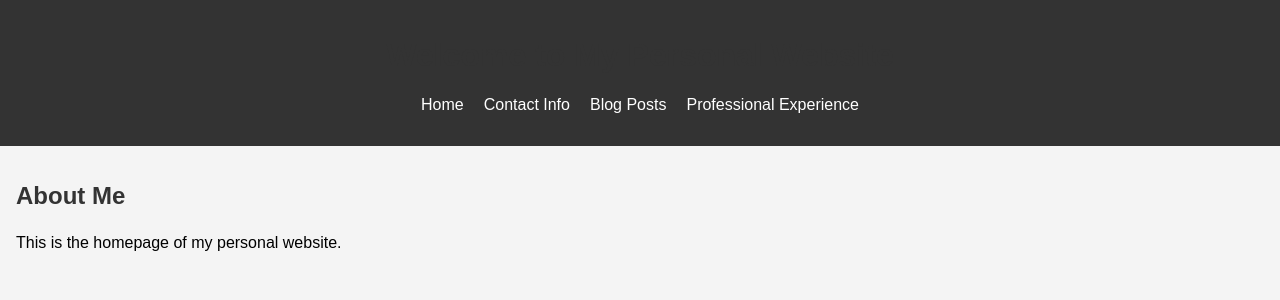
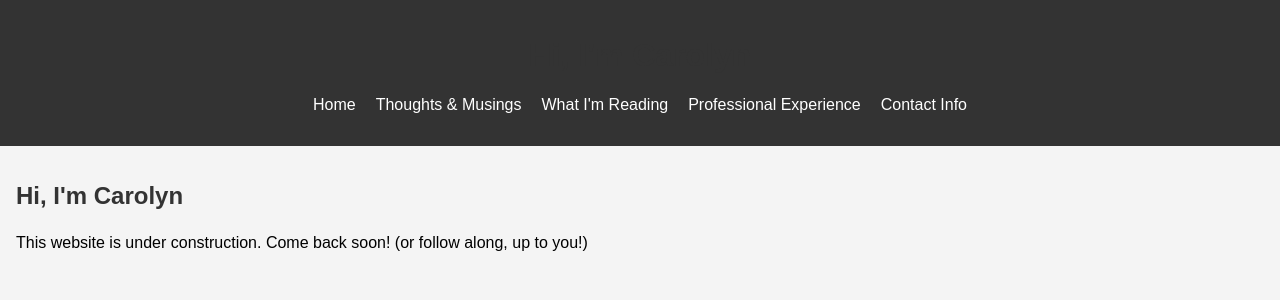
Before and after one commit to qucarolyn/qucarolyn.github.io, a React (Create React App) app: page / in a window 1280 px wide. Shown: the top 300 px of the page. Built offline with nearby package versions, Linux system fonts and the light colour scheme.

Commit message:
add readings and update homepage

```diff
--- a/src/App.js
+++ b/src/App.js
@@ -3,6 +3,7 @@ import { BrowserRouter as Router, Routes, Route, Link } from 'react-router-dom';
 import Contact from './pages/Contact';
 import Blog from './pages/Blog';
 import Experience from './pages/Experience';
+import Readings from './pages/Readings';
 import './App.css';
 
 function App() {
@@ -10,13 +11,14 @@ function App() {
     <Router>
       <div className="App">
         <header className="App-header">
-          <h1>Welcome to My Personal Website</h1>
+          <h1>Hi, I'm Carolyn</h1>
           <nav>
             <ul>
               <li><Link to="/">Home</Link></li>
+              <li><Link to="/blog">Thoughts & Musings</Link></li>
+              <li><Link to="/readings">What I'm Reading</Link></li>
+              <li><Link to="/experience">Professional Experience</Link></li>
               <li><Link to="/contact">Contact Info</Link></li>
-              <li><Link to="/blog">Blog Posts</Link></li>
-              <li><Link to="/experience">Professional Experience</Link></li>
             </ul>
           </nav>
         </header>
@@ -25,6 +27,7 @@ function App() {
             <Route path="/contact" element={<Contact />} />
             <Route path="/blog" element={<Blog />} />
             <Route path="/experience" element={<Experience />} />
+            <Route path="/readings" element={<Readings />} />
             <Route path="/" element={<Home />} />
           </Routes>
         </main>
@@ -36,8 +39,8 @@ function App() {
 function Home() {
   return (
     <section>
-      <h2>About Me</h2>
-      <p>This is the homepage of my personal website.</p>
+      <h2>Hi, I'm Carolyn</h2>
+      <p>This website is under construction. Come back soon! (or follow along, up to you!)</p>
     </section>
   );
 }
--- /dev/null
+++ b/src/pages/Readings.js
@@ -0,0 +1,12 @@
+import React from 'react';
+
+function Readings() {
+  return (
+    <section>
+      <h2>What I've been reading recently</h2>
+      <p>Things that have inspired me.</p>
+    </section>
+  );
+}
+
+export default Readings;
```
